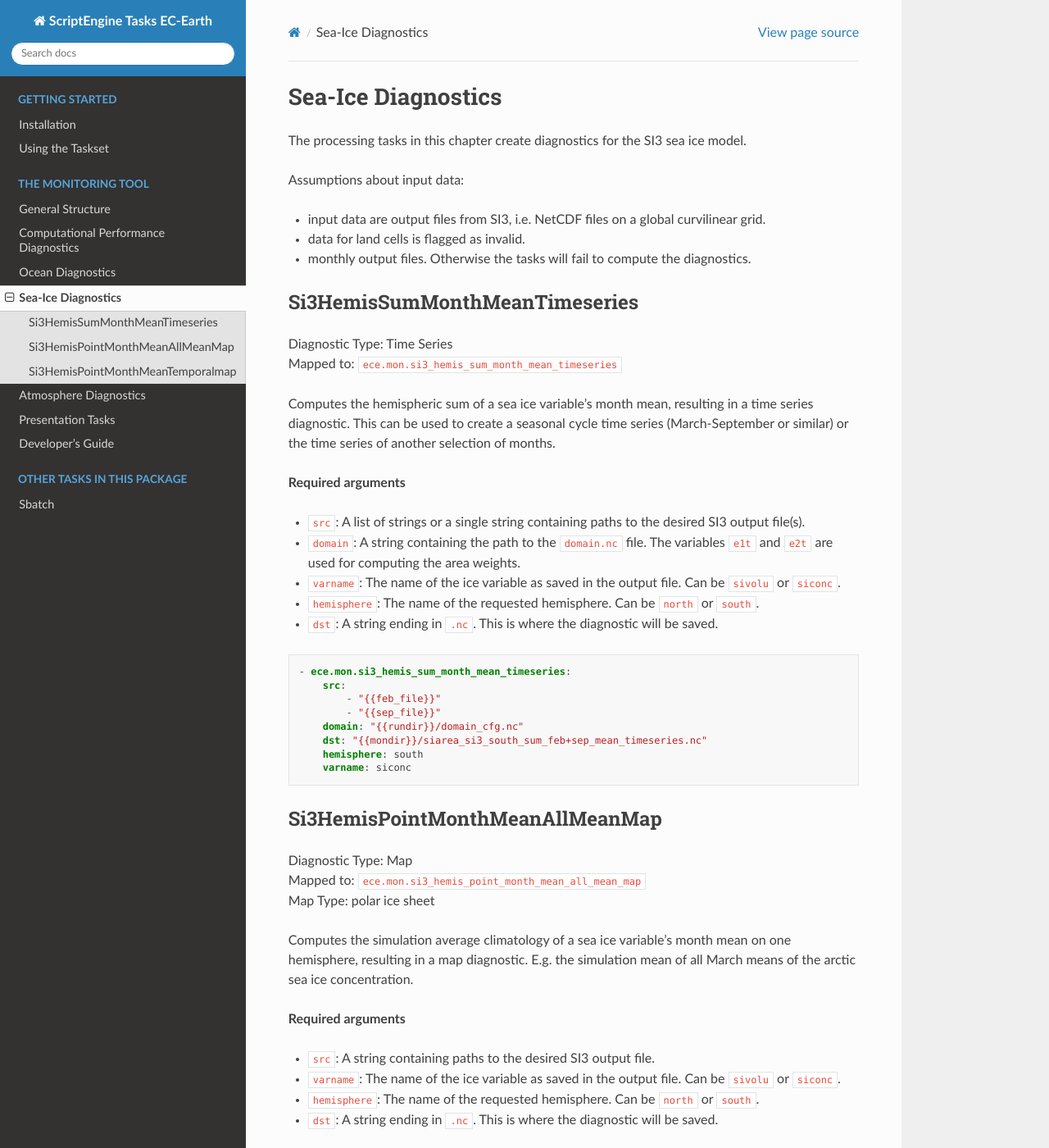
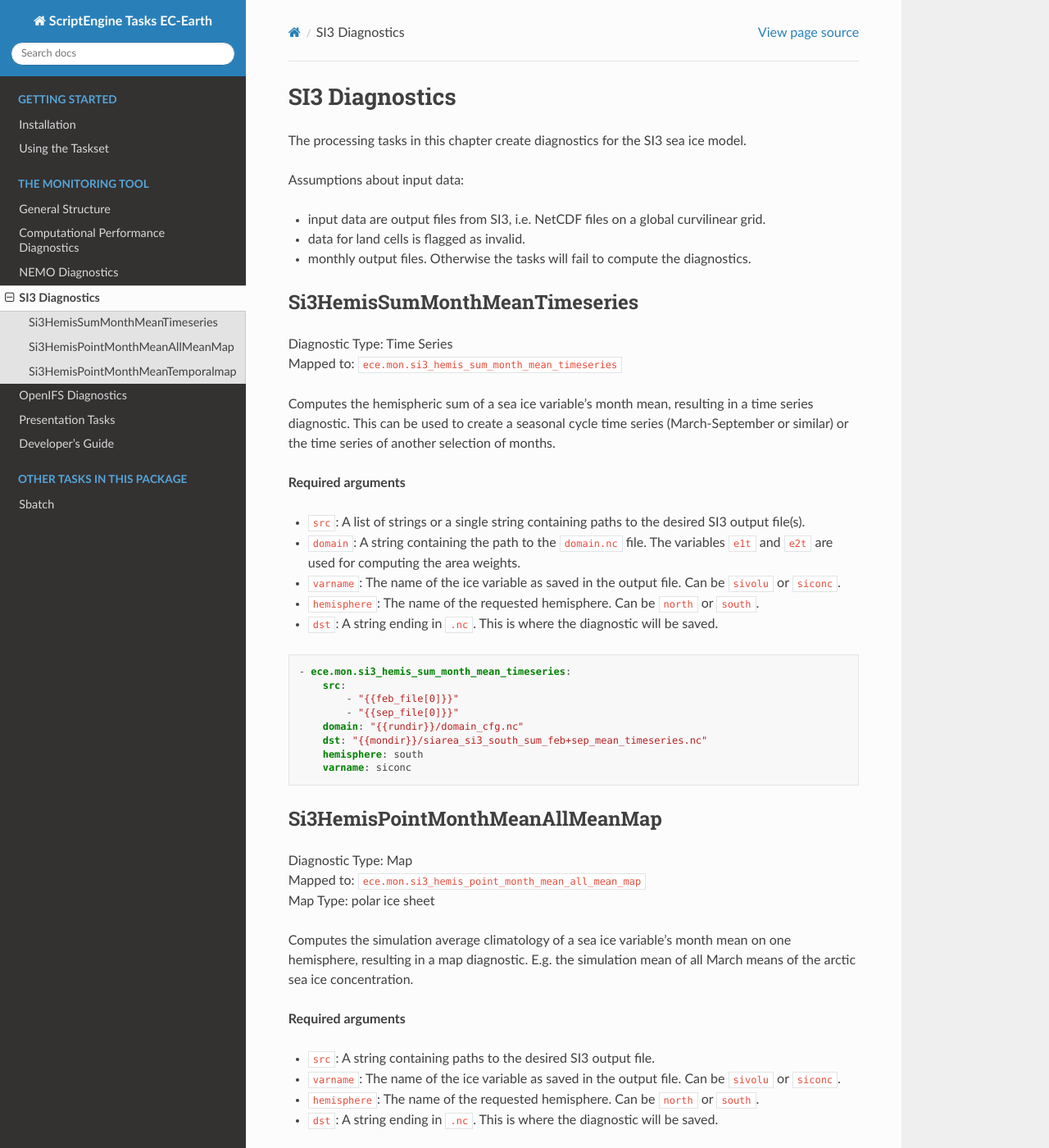
Before and after one commit to uwefladrich/scriptengine-tasks-ecearth, a Sphinx documentation site: the page built from docs/sphinx/source/tasks/monitoring/si3-diagnostics.rst, in a window 1280 px wide and 1400 px high. Shown: the whole window at 82% size. Built offline with Sphinx 7.4.7 and the Read the Docs theme 2.0.0, drawn with Linux system fonts in a browser that asks for light colours.

Commit message:
Update Documentation

```diff
--- a/docs/sphinx/source/tasks/monitoring/nemo-diagnostics.rst
+++ b/docs/sphinx/source/tasks/monitoring/nemo-diagnostics.rst
@@ -1,5 +1,5 @@
 *****************
-Ocean Diagnostics
+NEMO Diagnostics
 *****************
 
 The processing tasks in this chapter create diagnostics for the NEMO ocean model.
--- a/docs/sphinx/source/tasks/monitoring/openifs-diagnostics.rst
+++ b/docs/sphinx/source/tasks/monitoring/openifs-diagnostics.rst
@@ -1,5 +1,5 @@
 **********************
-Atmosphere Diagnostics
+OpenIFS Diagnostics
 **********************
 
 These processing tasks assume that the provided input files are GRIB output files from OpenIFS. Further assumptions:
--- a/docs/sphinx/source/tasks/monitoring/presentation-tasks.rst
+++ b/docs/sphinx/source/tasks/monitoring/presentation-tasks.rst
@@ -46,9 +46,9 @@ Example::
             - "{{mondir}}/description.yml"
             - "{{mondir}}/exp-id.yml"
             - "{{mondir}}/output-disk-usage.yml"
-            - path: "full/path/to/tos_nemo_global_mean_year_mean_timeseries.nc"
+            - path: "{{mondir}}/tos_nemo_global_mean_year_mean_timeseries.nc"
               value_range: [13, 17]
-            - path: "full/path/to/tos_nemo_year_mean_temporalmap.nc"
+            - path: "{{mondir}}/tos_nemo_year_mean_temporalmap.nc"
               value_range: [-2, 30]
               colormap: 'viridis'
         dst: "{{mondir}}/report"
--- a/docs/sphinx/source/tasks/monitoring/si3-diagnostics.rst
+++ b/docs/sphinx/source/tasks/monitoring/si3-diagnostics.rst
@@ -1,5 +1,5 @@
 *******************
-Sea-Ice Diagnostics
+SI3 Diagnostics
 *******************
 
 The processing tasks in this chapter create diagnostics for the SI3 sea ice model.
@@ -33,8 +33,8 @@ This can be used to create a seasonal cycle time series (March-September or simi
 
     - ece.mon.si3_hemis_sum_month_mean_timeseries:
         src:
-            - "{{feb_file}}"
-            - "{{sep_file}}"
+            - "{{feb_file[0]}}"
+            - "{{sep_file[0]}}"
         domain: "{{rundir}}/domain_cfg.nc"
         dst: "{{mondir}}/siarea_si3_south_sum_feb+sep_mean_timeseries.nc"
         hemisphere: south
```
